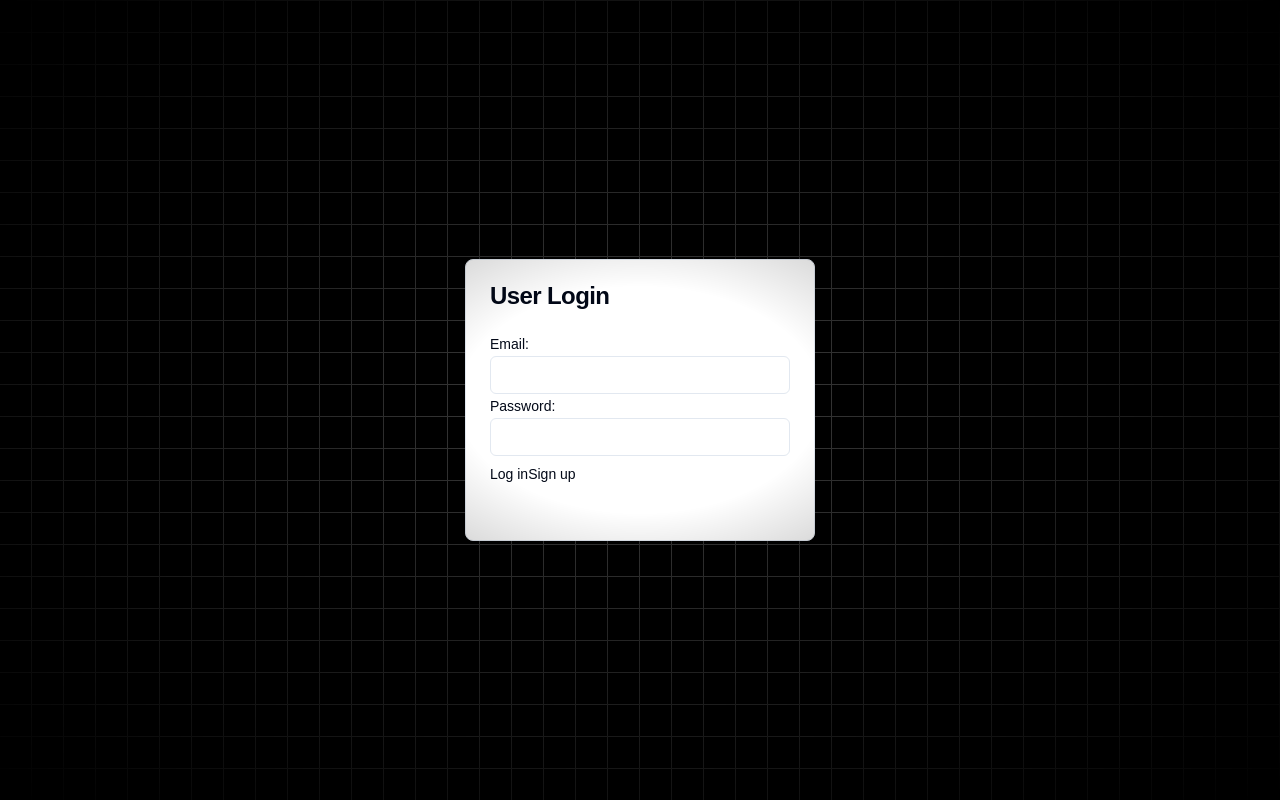
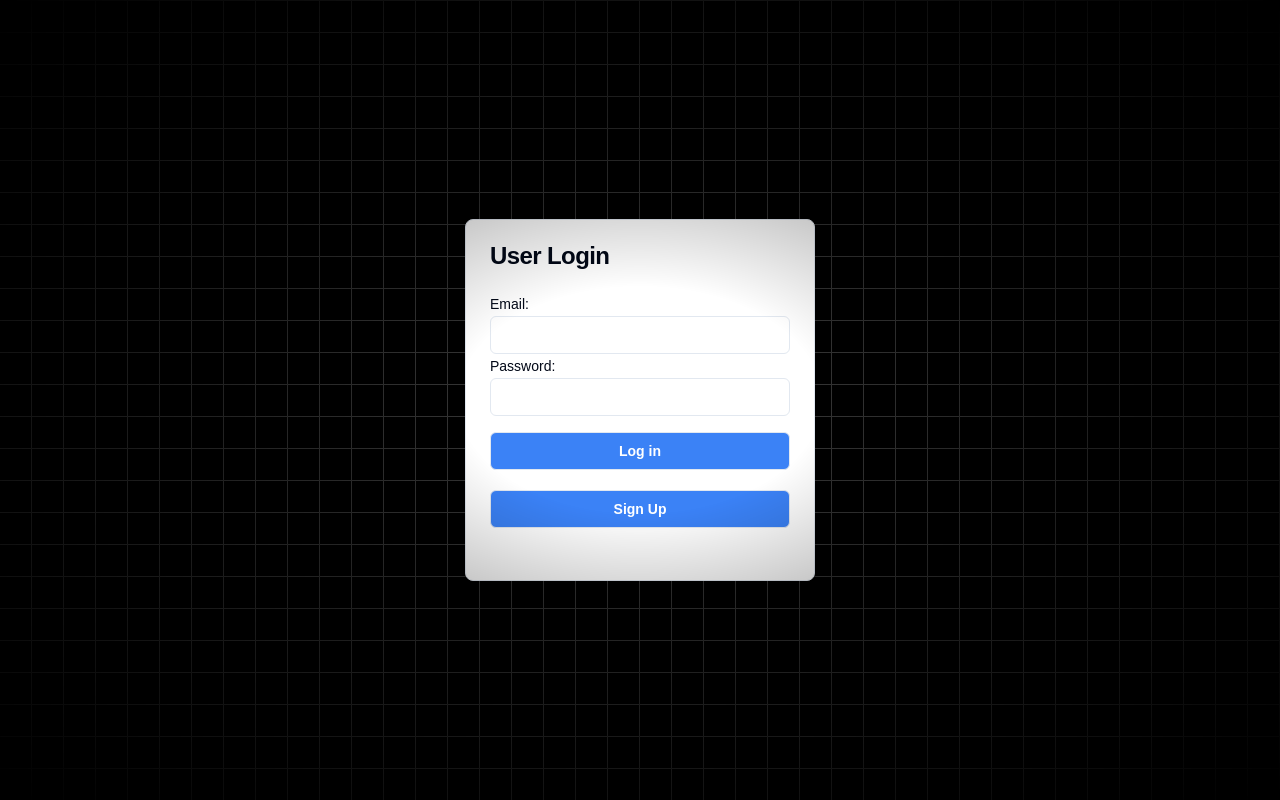
Before and after one commit to abhiiii05/devmeet, a Next.js app: page /login in a window 1280 px wide. Built offline with nearby package versions, Linux system fonts and the light colour scheme.

Commit message:
login design changes

```diff
--- a/app/login/page.tsx
+++ b/app/login/page.tsx
@@ -60,8 +60,11 @@ import { Label } from "@/components/ui/label"
 
 export default function LoginPage() {
     return (
-        <div className="h-[50rem] w-full bg-black bg-grid-white/[0.2] relative flex items-center justify-center">
-            <div className="absolute pointer-events-none inset-0 flex items-center justify-center bg-black [mask-image:radial-gradient(ellipse_at_center,transparent_20%,black)]"></div>
+        <div
+            className="h-[50rem] w-full dark:bg-black bg-black  dark:bg-grid-white/[0.2] bg-grid-white/[0.2] relative flex items-center justify-center">
+            {/* Radial gradient for the container to give a faded look */}
+            <div
+                className="absolute pointer-events-none inset-0 flex items-center justify-center dark:bg-black bg-black [mask-image:radial-gradient(ellipse_at_center,transparent_20%,black)]"></div>
     <Card className="w-[350px]">
         <CardHeader>
             <CardTitle>User Login </CardTitle>
@@ -73,10 +76,19 @@ export default function LoginPage() {
                 <Input id="email" name="email" type="email" required/>
                 <Label htmlFor="password">Password:</Label>
                 <Input id="password" name="password" type="password" required/>
-                <Button formAction={login}>Log in</Button>
-                <Button formAction={signup}>Sign up</Button>
+                <div className="py-4">
+                    <Button formAction={login} variant="outline" className=" w-full bg-blue-500 text-white font-bold">Log
+                        in</Button>
+                </div>
+
+                <div className="py-1">
+                    <Button formAction={login} variant="outline" className=" w-full bg-blue-500 text-white font-bold">Sign Up
+                    </Button>
+                </div>
+
             </form>
         </CardContent>
+
         <CardFooter className="flex justify-between">
             {/*<Button formAction={login} variant="outline">Login</Button>*/}
             {/*<Button>Sign Up</Button>*/}
```
Lines whose indentation alone changed are shown as unchanged.
